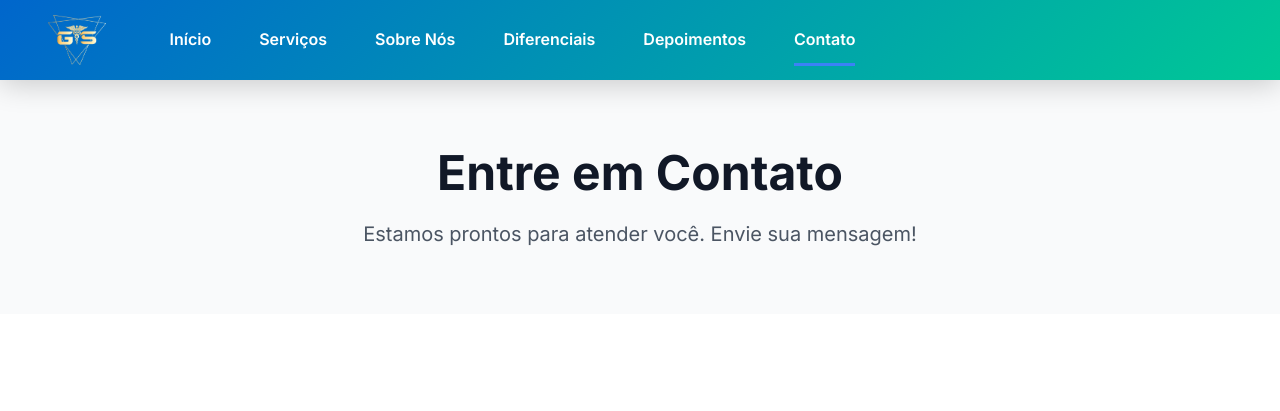
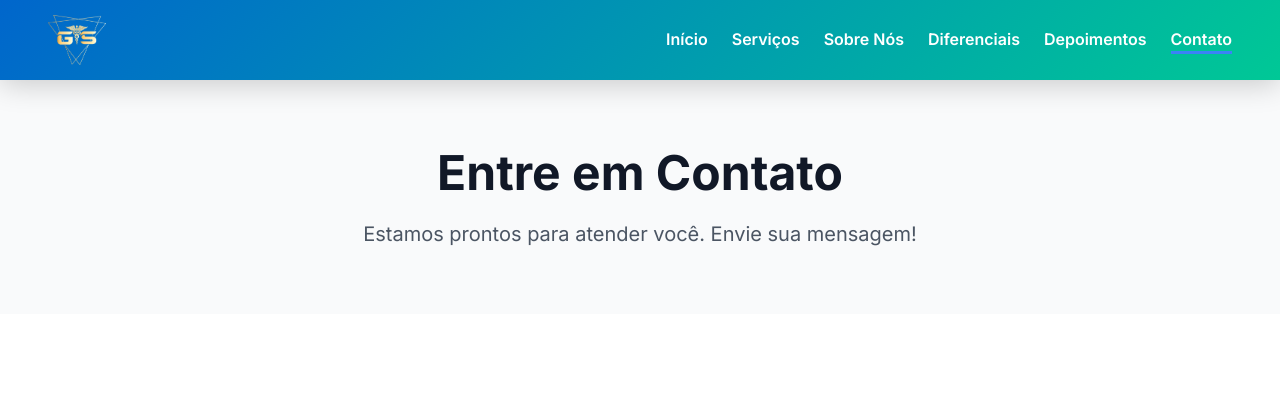
Before and after one commit to Micael060411/contabilidade_guilherme, a Flask app: page /contato in a window 1280 px wide. Shown: the top 411 px of the page. Run offline with Flask 3, Linux system fonts and the light colour scheme.

Commit message:
correção p3

```diff
--- a/static/css/style.css
+++ b/static/css/style.css
@@ -1686,9 +1686,8 @@ select {
 @media screen and (min-width: 1024px) {
   .nav {
     display: flex;
-    justify-content: flex-start;
+    justify-content: space-between;
     align-items: center;
-    gap: var(--spacing-3xl);
   }
 
   .nav__logo {
@@ -1702,12 +1701,12 @@ select {
     background-color: transparent;
     box-shadow: none;
     padding: 0;
-    flex: 0 0 auto;
+    margin-left: auto;
   }
 
   .nav__list {
     flex-direction: row;
-    gap: var(--spacing-2xl);
+    gap: var(--spacing-lg);
     align-items: center;
   }
 
@@ -1726,7 +1725,7 @@ select {
     display: block;
     content: '';
     position: absolute;
-    bottom: -5px;
+    bottom: 7px;
     left: 0;
     width: 0;
     height: 3px;
```
